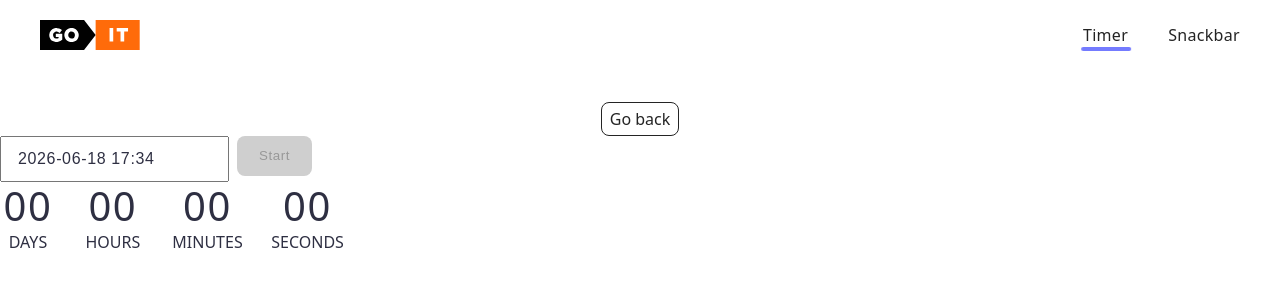
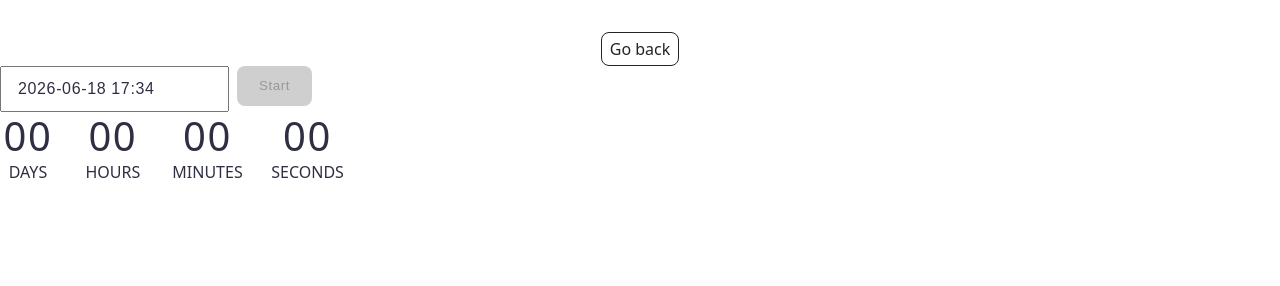
Before and after one commit to IIITPIX/goit-js-hw-10, a plain HTML site: page 1-timer.html in a window 1280 px wide. Drawn offline with Linux system fonts and the light colour scheme.

Commit message:
Deploying to gh-pages from @ IIITPIX/goit-js-hw-10@9e64aa1d770107b68574bab0f0b8529c1963477f 🚀

```diff
--- a/1-timer.html
+++ b/1-timer.html
@@ -12,27 +12,6 @@
     <link rel="stylesheet" crossorigin href="/goit-js-hw-10/assets/styles-CH6v8H00.css">
   </head>
   <body>
-    <header class="header">
-  <div class="container">
-    <nav class="nav">
-      <a class="nav-logo" href="./index.html" aria-label="Site logo">
-        <svg class="nav-logo-icon" width="100" height="30">
-          <use href="/goit-js-hw-10/assets/sprite-E8vg0sBb.svg#logo"></use>
-        </svg>
-      </a>
-      <ul class="nav-list">
-        <li class="nav-item">
-          <a class="nav-link active" href="../1-timer.html">Timer</a>
-        </li>
-        <li class="nav-item">
-          <a class="nav-link {=$highlight-curr}" href="../2-snackbar.html"
-            >Snackbar</a
-          >
-        </li>
-      </ul>
-    </nav>
-  </div>
-</header>
 
 
     <main>
```
Also changed, not shown: 2-snackbar.html (+0 -21 lines), index.html (+4 -2 lines), assets/sprite-E8vg0sBb.svg (deleted).
